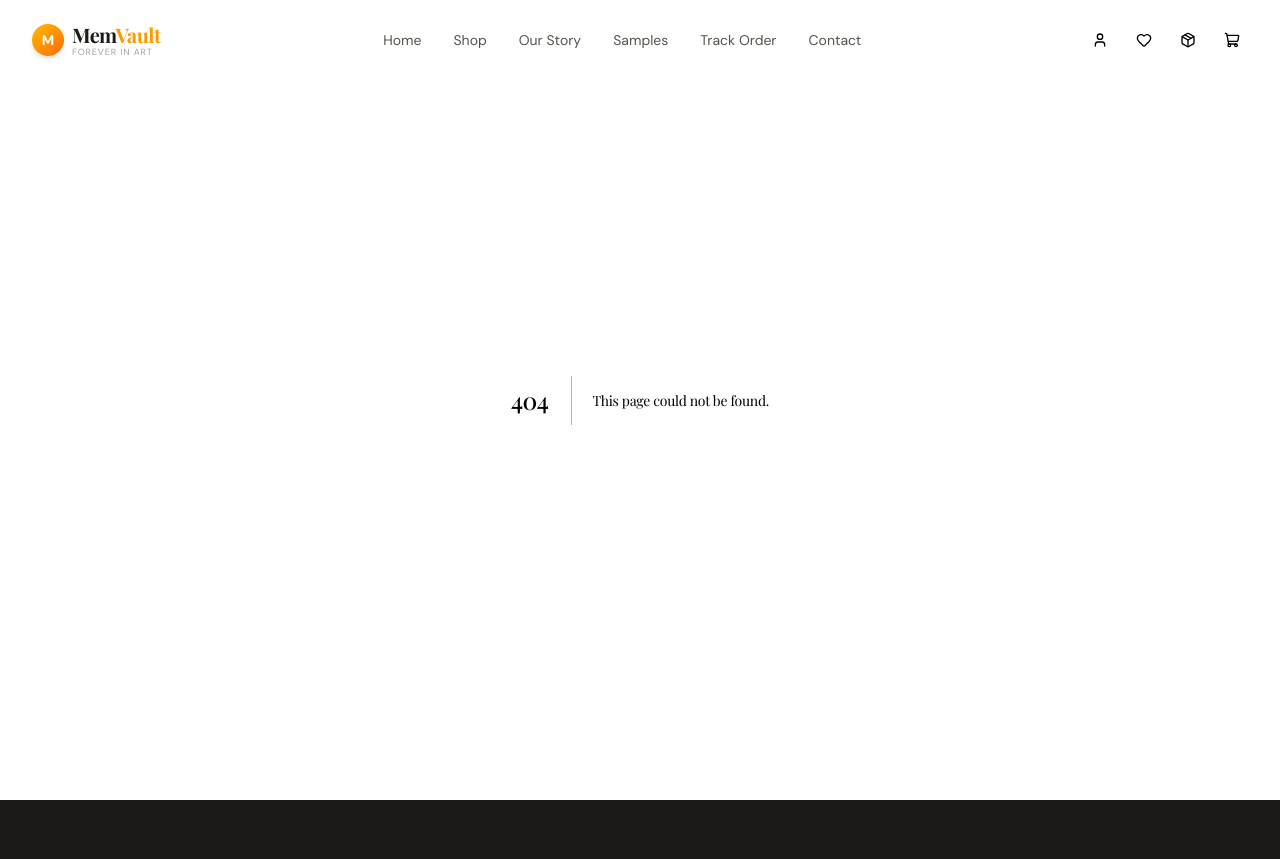
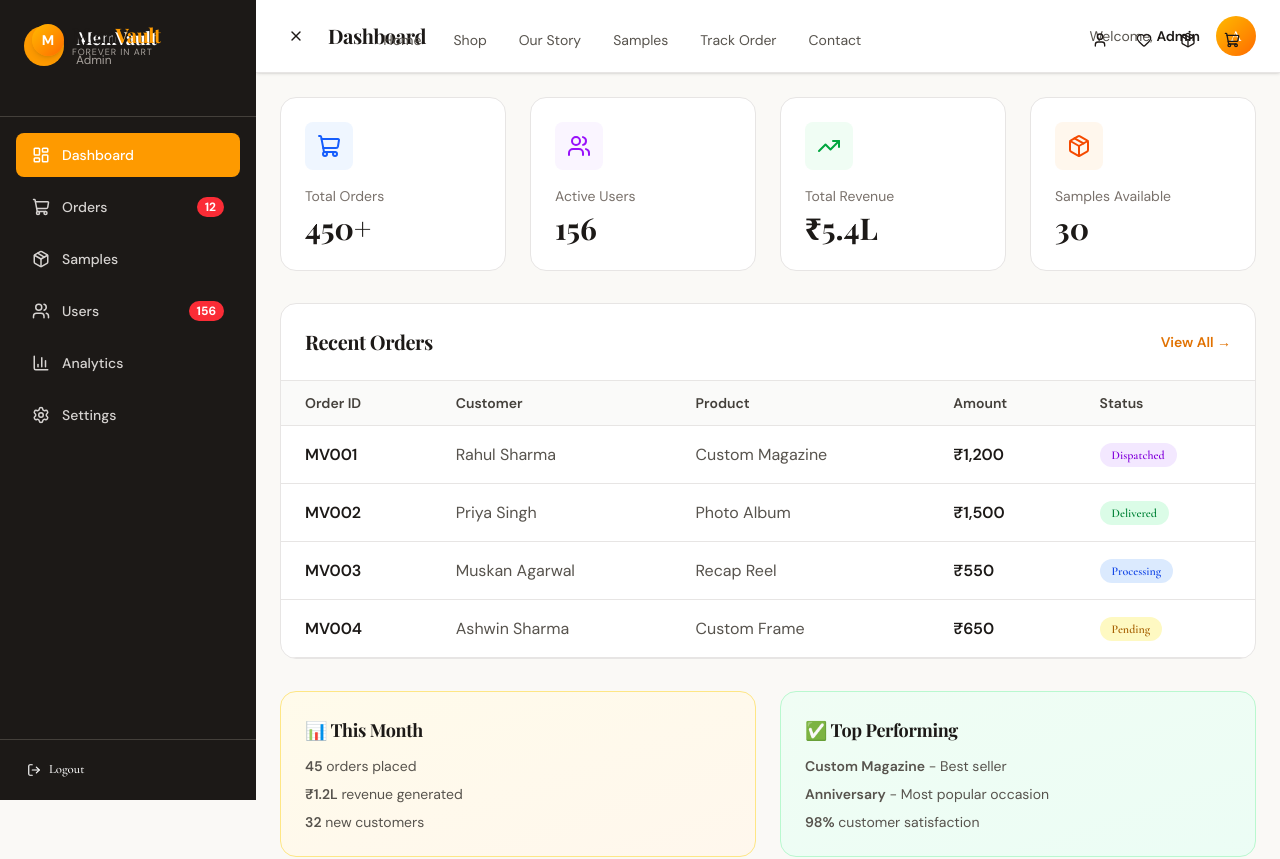
Before and after one commit to rachitsharma300/mystoryarchive, a Next.js app: page /admin in a window 1280 px wide. Before the commit this address had no page. Shown: the top 859 px of the page. Built offline with nearby package versions, Linux system fonts and the light colour scheme; a web font is replaced by a local one.

Commit message:
feat: add AdminDashboard component with statistics and recent orders display

```diff
--- /dev/null
+++ b/app/admin/page.tsx
@@ -0,0 +1,228 @@
+"use client";
+
+import { motion } from "framer-motion";
+import { ShoppingCart, Users, TrendingUp, Package } from "lucide-react";
+import Link from "next/link";
+
+const stats = [
+  {
+    label: "Total Orders",
+    value: "450+",
+    icon: ShoppingCart,
+    color: "bg-blue-50 text-blue-600",
+    link: "/admin/orders",
+  },
+  {
+    label: "Active Users",
+    value: "156",
+    icon: Users,
+    color: "bg-purple-50 text-purple-600",
+    link: "/admin/users",
+  },
+  {
+    label: "Total Revenue",
+    value: "₹5.4L",
+    icon: TrendingUp,
+    color: "bg-green-50 text-green-600",
+    link: "/admin/analytics",
+  },
+  {
+    label: "Samples Available",
+    value: "30",
+    icon: Package,
+    color: "bg-orange-50 text-orange-600",
+    link: "/admin/samples",
+  },
+];
+
+const recentOrders = [
+  {
+    id: "MV001",
+    customer: "Rahul Sharma",
+    product: "Custom Magazine",
+    amount: "₹1,200",
+    status: "dispatched",
+  },
+  {
+    id: "MV002",
+    customer: "Priya Singh",
+    product: "Photo Album",
+    amount: "₹1,500",
+    status: "delivered",
+  },
+  {
+    id: "MV003",
+    customer: "Muskan Agarwal",
+    product: "Recap Reel",
+    amount: "₹550",
+    status: "processing",
+  },
+  {
+    id: "MV004",
+    customer: "Ashwin Sharma",
+    product: "Custom Frame",
+    amount: "₹650",
+    status: "pending",
+  },
+];
+
+const statusColors = {
+  pending: "bg-yellow-100 text-yellow-700",
+  processing: "bg-blue-100 text-blue-700",
+  dispatched: "bg-purple-100 text-purple-700",
+  delivered: "bg-green-100 text-green-700",
+};
+
+export default function AdminDashboard() {
+  return (
+    <div className="space-y-8">
+      {/* Stats Grid */}
+      <div className="grid grid-cols-1 md:grid-cols-2 lg:grid-cols-4 gap-6">
+        {stats.map((stat, i) => {
+          const Icon = stat.icon;
+          return (
+            <motion.div
+              key={stat.label}
+              initial={{ opacity: 0, y: 20 }}
+              animate={{ opacity: 1, y: 0 }}
+              transition={{ delay: i * 0.1 }}
+            >
+              <Link href={stat.link}>
+                <div className="rounded-2xl bg-white border border-stone-200 p-6 hover:shadow-lg transition-all cursor-pointer group">
+                  <div className={`w-12 h-12 rounded-lg ${stat.color} flex items-center justify-center mb-4 group-hover:scale-110 transition-transform`}>
+                    <Icon size={24} />
+                  </div>
+                  <p className="font-sans-clean text-sm text-stone-500 mb-1">
+                    {stat.label}
+                  </p>
+                  <p className="font-display text-3xl font-bold text-stone-900">
+                    {stat.value}
+                  </p>
+                </div>
+              </Link>
+            </motion.div>
+          );
+        })}
+      </div>
+
+      {/* Recent Orders */}
+      <motion.div
+        initial={{ opacity: 0, y: 20 }}
+        animate={{ opacity: 1, y: 0 }}
+        transition={{ delay: 0.4 }}
+        className="rounded-2xl bg-white border border-stone-200 overflow-hidden"
+      >
+        <div className="p-6 border-b border-stone-200">
+          <div className="flex items-center justify-between">
+            <h2 className="font-display text-xl font-bold text-stone-900">
+              Recent Orders
+            </h2>
+            <Link
+              href="/admin/orders"
+              className="font-sans-clean text-sm text-amber-600 hover:text-amber-700 font-semibold"
+            >
+              View All →
+            </Link>
+          </div>
+        </div>
+
+        <div className="overflow-x-auto">
+          <table className="w-full">
+            <thead className="bg-stone-50 border-b border-stone-200">
+              <tr>
+                <th className="px-6 py-3 text-left font-sans-clean font-semibold text-stone-700 text-sm">
+                  Order ID
+                </th>
+                <th className="px-6 py-3 text-left font-sans-clean font-semibold text-stone-700 text-sm">
+                  Customer
+                </th>
+                <th className="px-6 py-3 text-left font-sans-clean font-semibold text-stone-700 text-sm">
+                  Product
+                </th>
+                <th className="px-6 py-3 text-left font-sans-clean font-semibold text-stone-700 text-sm">
+                  Amount
+                </th>
+                <th className="px-6 py-3 text-left font-sans-clean font-semibold text-stone-700 text-sm">
+                  Status
+                </th>
+              </tr>
+            </thead>
+            <tbody>
+              {recentOrders.map((order, i) => (
+                <tr
+                  key={order.id}
+                  className="border-b border-stone-200 hover:bg-stone-50 transition-colors"
+                >
+                  <td className="px-6 py-4 font-sans-clean font-semibold text-stone-900">
+                    {order.id}
+                  </td>
+                  <td className="px-6 py-4 font-sans-clean text-stone-600">
+                    {order.customer}
+                  </td>
+                  <td className="px-6 py-4 font-sans-clean text-stone-600">
+                    {order.product}
+                  </td>
+                  <td className="px-6 py-4 font-sans-clean font-semibold text-stone-900">
+                    {order.amount}
+                  </td>
+                  <td className="px-6 py-4">
+                    <span
+                      className={`inline-flex px-3 py-1 rounded-full text-xs font-semibold ${
+                        statusColors[order.status as keyof typeof statusColors]
+                      }`}
+                    >
+                      {order.status.charAt(0).toUpperCase() +
+                        order.status.slice(1)}
+                    </span>
+                  </td>
+                </tr>
+              ))}
+            </tbody>
+          </table>
+        </div>
+      </motion.div>
+
+      {/* Quick Info */}
+      <motion.div
+        initial={{ opacity: 0, y: 20 }}
+        animate={{ opacity: 1, y: 0 }}
+        transition={{ delay: 0.5 }}
+        className="grid grid-cols-1 md:grid-cols-2 gap-6"
+      >
+        <div className="rounded-2xl bg-gradient-to-br from-amber-50 to-orange-50 border border-amber-200 p-6">
+          <h3 className="font-display text-lg font-bold text-stone-900 mb-3">
+            📊 This Month
+          </h3>
+          <div className="space-y-2">
+            <p className="font-sans-clean text-sm text-stone-600">
+              <span className="font-semibold">45</span> orders placed
+            </p>
+            <p className="font-sans-clean text-sm text-stone-600">
+              <span className="font-semibold">₹1.2L</span> revenue generated
+            </p>
+            <p className="font-sans-clean text-sm text-stone-600">
+              <span className="font-semibold">32</span> new customers
+            </p>
+          </div>
+        </div>
+
+        <div className="rounded-2xl bg-gradient-to-br from-green-50 to-emerald-50 border border-green-200 p-6">
+          <h3 className="font-display text-lg font-bold text-stone-900 mb-3">
+            ✅ Top Performing
+          </h3>
+          <div className="space-y-2">
+            <p className="font-sans-clean text-sm text-stone-600">
+              <span className="font-semibold">Custom Magazine</span> - Best seller
+            </p>
+            <p className="font-sans-clean text-sm text-stone-600">
+              <span className="font-semibold">Anniversary</span> - Most popular occasion
+            </p>
+            <p className="font-sans-clean text-sm text-stone-600">
+              <span className="font-semibold">98%</span> customer satisfaction
+            </p>
+          </div>
+        </div>
+      </motion.div>
+    </div>
+  );
+}
```
